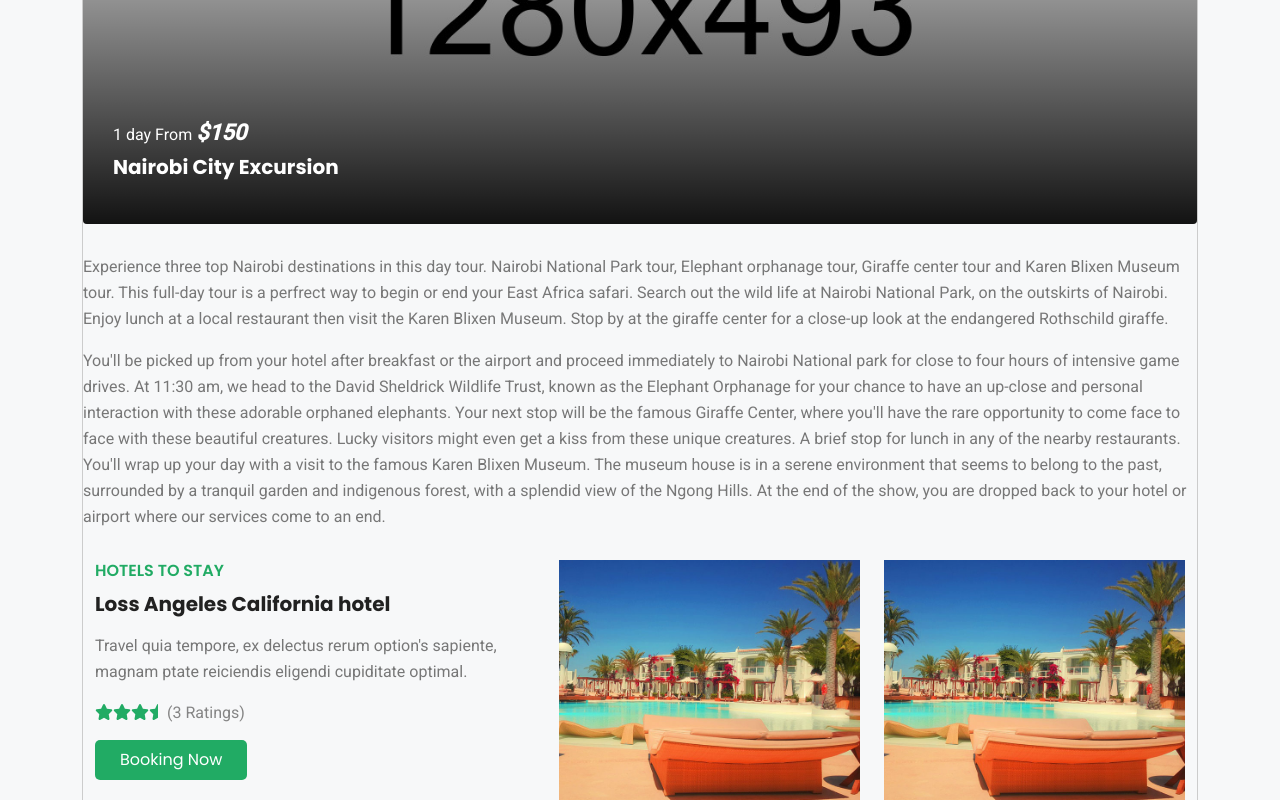
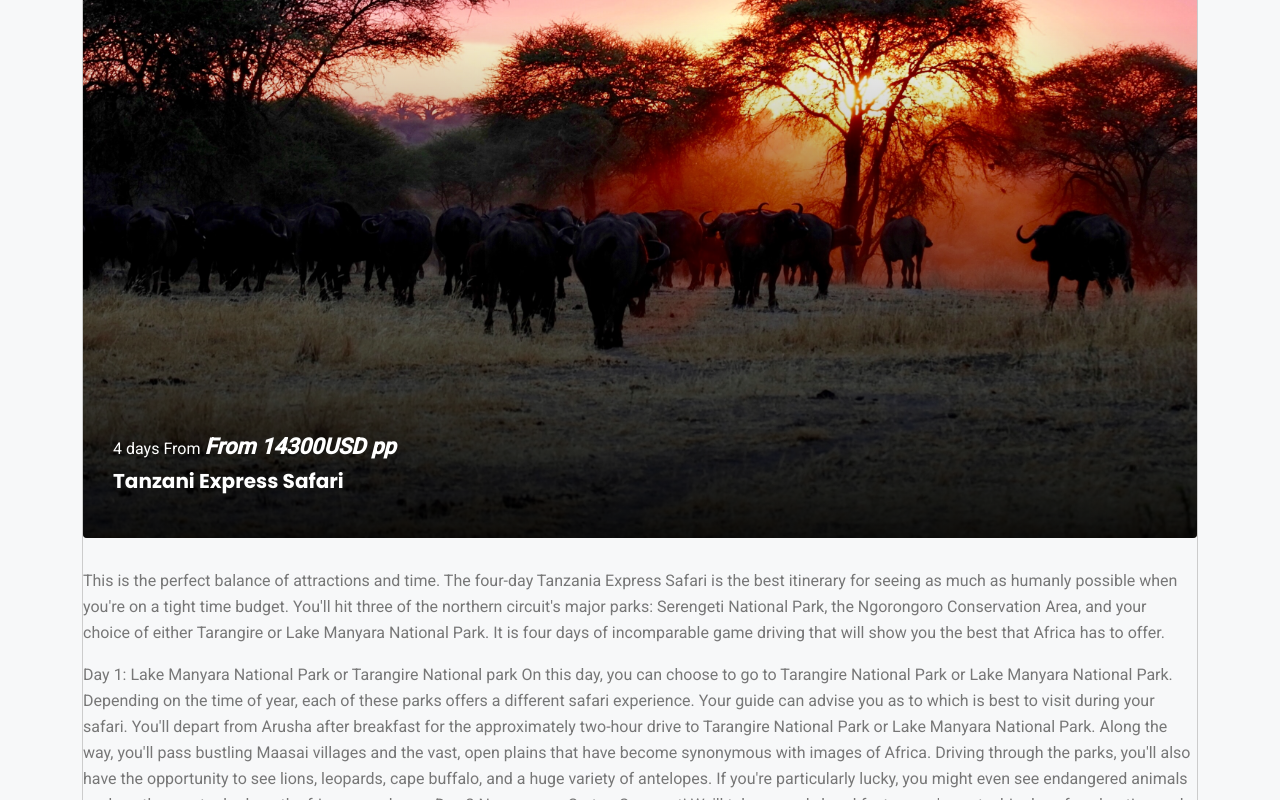
Before and after one commit to wan-mureithi/anstetoursweb, a React (Create React App) app: page /domestic-tours/1 in a window 1280 px wide. Shown: the part 880-1680 px from the top of the page. Built offline with nearby package versions, Linux system fonts and the light colour scheme.

Commit message:
package details

```diff
--- a/public/index.html
+++ b/public/index.html
@@ -24,7 +24,7 @@
       work correctly both with client-side routing and a non-root public URL.
       Learn how to configure a non-root public URL by running `npm run build`.
     -->
-    <title>React App</title>
+    <title>AnsteTours</title>
   </head>
   <body>
     <noscript>You need to enable JavaScript to run this app.</noscript>
--- a/src/pages/PackageDetails.jsx
+++ b/src/pages/PackageDetails.jsx
@@ -4,14 +4,15 @@ import TopBar from '../components/TopBar'
 import { FontAwesomeIcon } from '@fortawesome/react-fontawesome'
 import { faStar, faStarHalf } from '@fortawesome/free-solid-svg-icons'
 import pack2 from "../images/hot-2.jpg"
-import place from "../images/place.jpg"
 import travel from "../images/travel.jpg"
 import Footer from '../components/Footer'
 import { Link, useParams } from 'react-router-dom'
+import packages  from '../data/packages2.json'
 
 const PackageDetails = () => {
     const {id} = useParams();
-    console.log(id)
+    const packageItem = packages.find((item)=>item.Id === id)
+    console.log(packageItem)
   return (
     <>
     <header>
@@ -46,28 +47,22 @@ const PackageDetails = () => {
                 <div class="col-lg-12 col-md-12 col-sm-12 masonry">
                     <div class="package-detail">
                         <div class="package-list-wrap ">
-                            <img src={place} class="img-fluid" alt="det-img"/>
+                            <img src={`/${packageItem.Img}`} class="img-fluid" alt="det-img"/>
                             <div class="package-list-content">
-                                <p class="package-list-duration">1 day From <span
-                                        class="rate">$150</span>
+                                <p class="package-list-duration">{packageItem.Duration} From <span
+                                        class="rate">{packageItem['Cost approximation']}</span>
                                 </p>
                                 <h3 class="package-list-title">
-                                    <a href="/">Nairobi City Excursion</a>
+                                    <a href="/">{packageItem.Title}</a>
                                 </h3>
-                                <a class="package-list-button" href="/">Book Now</a>
+                                <Link class="package-list-button" to="/contact-us">Book Now</Link>
                             </div>
-                            <span class="off-box">OFF 40%</span>
+                            {/* <span class="off-box">OFF 40%</span> */}
                         </div>
                         <div class="col-lg-12">
                             <div class="package-info">
-                            <p>Experience three top Nairobi destinations in this day tour.
-                                    Nairobi National Park tour, Elephant orphanage tour, Giraffe center tour and Karen Blixen Museum tour. This full-day tour is a perfrect way to begin or end your East Africa safari. Search out the wild life at Nairobi National Park, on the outskirts of Nairobi. Enjoy lunch at a local restaurant then visit the Karen Blixen Museum. Stop by at the giraffe center for a close-up look at the endangered Rothschild giraffe. </p>
-                                <p>You'll be picked up from your hotel after breakfast or the airport and proceed immediately to Nairobi National park for close to four hours of intensive game drives.
-At 11:30 am, we head to the David Sheldrick Wildlife Trust, known as the Elephant Orphanage for your chance to have an up-close and personal interaction with these adorable orphaned elephants.
-Your next stop will be the famous Giraffe Center, where you'll have the rare opportunity to come face to face with these beautiful creatures. Lucky visitors might even get a kiss from these unique creatures.
-A brief stop for lunch in any of the nearby restaurants.
-You'll wrap up your day with a visit to the famous Karen Blixen Museum. The museum house is in a serene environment that seems to belong to the past, surrounded by a tranquil garden and indigenous forest, with a splendid view of the Ngong Hills.
-At the end of the show, you are dropped back to your hotel or airport where our services come to an end.</p>
+                            <p>{packageItem['Short description']} </p>
+                                <p>{packageItem['Long description']}</p>
 
                             </div>
                         </div>
@@ -75,9 +70,8 @@ At the end of the show, you are dropped back to your hotel or airport where our
                             <div class="col-lg-5">
                                 <div class="hotel-diss">
                                     <h4>HOTELS TO STAY</h4>
-                                    <h3>Loss Angeles California hotel</h3>
-                                    <p>Travel quia tempore, ex delectus rerum option's sapiente, magnam ptate reiciendis
-                                        eligendi cupiditate optimal.</p>
+                                    {/* <h3>Loss Angeles California hotel</h3> */}
+                                    <p>{packageItem.Hotels}</p>
                                     <div class="rating">
                                         <span class="fa fa-star"><FontAwesomeIcon icon={faStar}/></span>
                                         <span class="fa fa-star"><FontAwesomeIcon icon={faStar}/></span>
```
